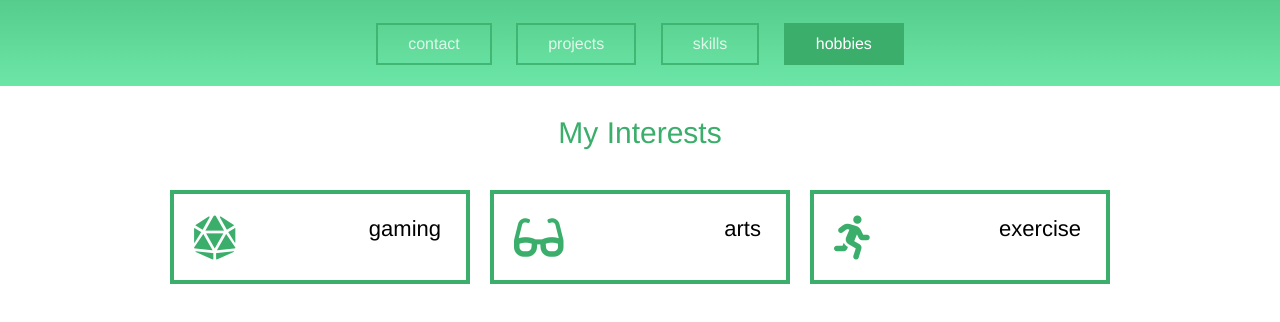
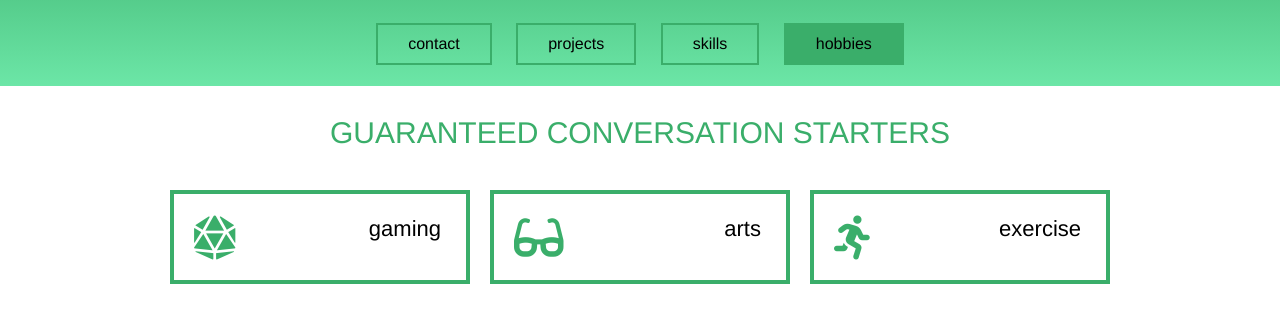
Before and after one commit to poneria/my-website, a plain HTML site: page about.html in a window 1280 px wide. Shown: the part 294-616 px from the top of the page. Drawn offline with nearby package versions, Linux system fonts and the light colour scheme.

Commit message:
Cleaned up the main navigation bar + made the headers more fun.

```diff
--- a/about.html
+++ b/about.html
@@ -38,7 +38,7 @@
 
 	<section class="content">
 		<div class="container">
-			<h3 class="content-subtitle">My Interests</h3>
+			<h3 class="content-subtitle">guaranteed conversation starters</h3>
 
 			<div class="column">
 				<p id="button1" class="col-button">
--- a/css/style.css
+++ b/css/style.css
@@ -96,9 +96,8 @@ gradient backgrounds
 
 .nav > li {
 	border: 2px solid #3aae6a;
-	color: #ffffff;
+	color: #000000;
 	display: inline-block;
-	opacity: 0.8;
 	margin: 10px;
 	padding: 10px 30px;
 	text-align: center;
@@ -111,7 +110,7 @@ gradient backgrounds
 }
 
 .nav > li:hover {
-	background-color: rgba(172,228,199,0.5);
+	background-color: rgba(172,228,199,1);
 	opacity: 1.0;
 
 	transition: 0.3s all ease-in-out 0s;
@@ -121,13 +120,14 @@ gradient backgrounds
 }
 
 #nav-select {
-	background-color: rgba(58,174,106,1.0);
+	background-color: rgba(58,174,106,1);
 	border: 2px solid #3aae6a;
-	opacity: 1.0;
 }
 
 #nav-select:hover {
-	background-color: rgba(172,228,199,0.5);
+	background-color: rgba(9,121,47,1);
+	border: 2px solid #09792f;
+	color: #6ce6a7;
 
 	transition: 0.3s all ease-in-out 0s;
 		-webkit-transition: 0.3s all ease-in-out 0s; /* Chrome/Safari */
@@ -153,6 +153,7 @@ tabs navigation:
 	font-weight: 400;
 	font-size: 30px;
 	text-align: center;
+	text-transform: uppercase;
 }
 
 .column {
```
Also changed, not shown: index.html (+1 -1 lines), resume.html (+1 -1 lines), work.html (+1 -1 lines).
